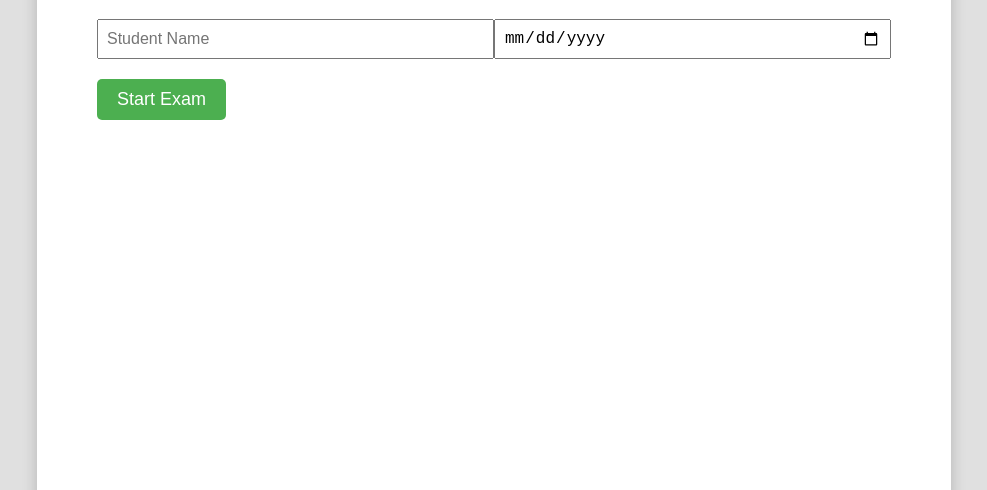
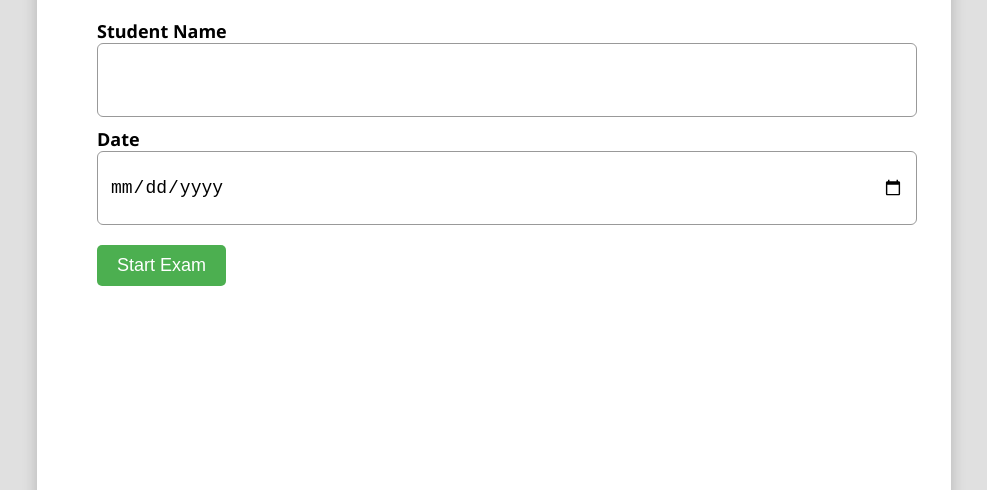
Before and after one commit to ABNxSAHAR/midterm-exam, a plain HTML site: page index.html in a window 1280 px wide. Shown: the part 310-800 px from the top of the page, without its empty margins (146-1133 px from the left). Drawn offline with Linux system fonts and the light colour scheme.

Commit message:
Update index.html

```diff
--- a/index.html
+++ b/index.html
@@ -165,10 +165,17 @@
   </div>
   <h1>10th Grade Midterm Exam</h1>
 
-  <div class="header-fields">
-    <input type="text" name="student_name" id="studentName" placeholder="Student Name" required />
-    <input type="date" name="exam_date" id="examDate" required />
+  <div class="header-fields" style="flex-direction: column; gap: 10px;">
+  <div style="width: 100%;">
+    <label for="studentName" style="font-size: 18px; font-weight: bold;">Student Name</label>
+    <input type="text" name="student_name" id="studentName" required style="width: 100%; font-size: 18px; padding: 12px; height: 48px; border: 1px solid #999; border-radius: 6px;" />
   </div>
+  <div style="width: 100%;">
+    <label for="examDate" style="font-size: 18px; font-weight: bold;">Date</label>
+    <input type="date" name="exam_date" id="examDate" required style="width: 100%; font-size: 18px; padding: 12px; height: 48px; border: 1px solid #999; border-radius: 6px;" />
+  </div>
+</div>
+
 
   <button id="startBtn">Start Exam</button>
 
```
